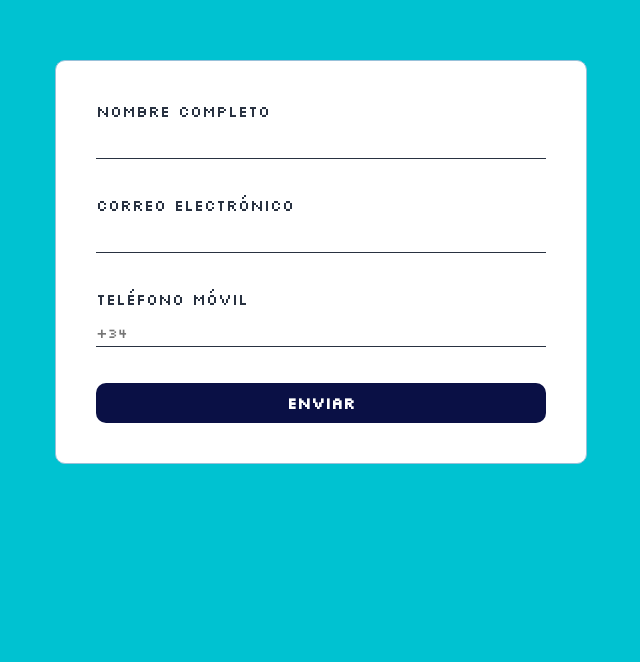
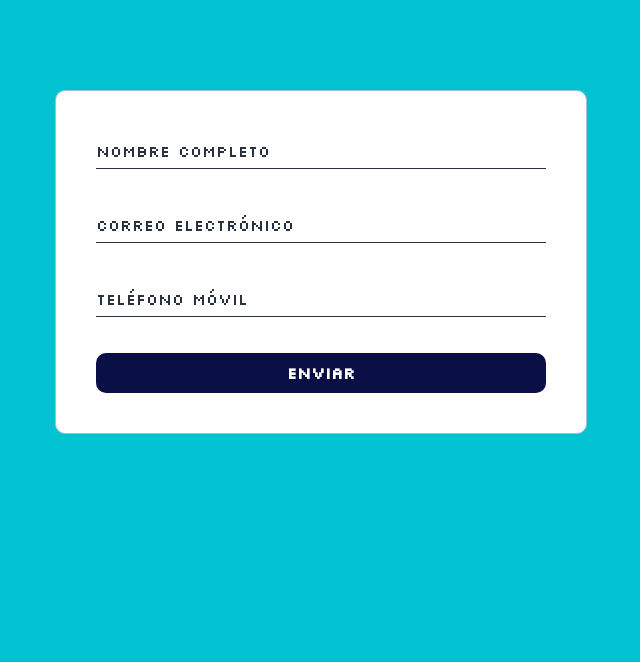
Before and after one commit to ricardopajarito/react-examples, a React (Create React App) app: page / in a window 1280 px wide. Shown: the part 138-800 px from the top of the page, without its empty margins (319-959 px from the left). Built offline with nearby package versions, Linux system fonts and the light colour scheme; no server answers.

Commit message:
Feat: input material con css

```diff
--- a/src/components/Formulario/index.css
+++ b/src/components/Formulario/index.css
@@ -5,6 +5,7 @@
     --gris: #00C2D1;
     --orange: #EE6C4D;
     --black: #293241;
+    --width: 320px;
 }
 
 .form-container {
@@ -42,9 +43,56 @@ form {
 }
 
 form .row {
-    display: flex;
-    flex-direction: column;
+    position: relative;
     margin-bottom: 20px;
+}
+
+input {
+    width: 100%;
+    display: block;
+    outline: none;
+    border: none;
+    border-bottom: 1px solid var(--black);
+    padding: 10px 0px;
+    font-family: 'Silkscreen', cursive;
+}
+
+.bar {
+    position: relative;
+    display: block;
+    width: 100%;
+}
+
+.bar::before {
+    content: '';
+    height: 2px;
+    width: 0;
+    bottom: 0;
+    position: absolute;
+    background: var(--gris);
+    transition: 300ms ease all;
+    left: 0%;
+}
+
+input:focus ~ label,
+input:valid ~ label {
+    top: -14px;
+    font-size: 10px;
+}
+
+/* input:not(:placeholder-shown) ~ label */
+
+input:focus ~ .bar::before {
+    width: 100%;
+}
+
+label {
+    font-size: 16px;
+    font-weight: normal;
+    position: absolute;
+    pointer-events: none;
+    top: 10px;
+    transition: 300ms ease all;
 }
 
 .btn-form {
@@ -56,14 +104,6 @@ form .row {
     font-size: 16px;
     cursor: pointer;
     border-radius: 10px;
-    font-family: 'Silkscreen', cursive;
-}
-
-input {
-    outline: none;
-    border: none;
-    border-bottom: 1px solid var(--black);
-    padding: 5px 0px;
     font-family: 'Silkscreen', cursive;
 }
 
--- a/src/components/Formulario/index.js
+++ b/src/components/Formulario/index.js
@@ -26,19 +26,22 @@ const Formulario = () => {
         <div className='form-container'>
             <form onSubmit={handleSubmit(onSubmit)}>
                 <div className='row'>
-                    <label htmlFor="name">Nombre completo</label>
-                    <input {...register("name", {
+                    <input
+                        required
+                        {...register("name", {
                         required: messages.req,
                         pattern: {
                             value: patterns.name,
                             message: messages.name
                         }
                     })} />
+                    <span className='bar'></span>
+                    <label htmlFor="name">Nombre completo</label>
                     <p> {errors.name && <span>{errors.name.message}</span>}</p>
                 </div>
                 <div className='row'>
-                    <label htmlFor="mail">Correo electrónico</label>
                     <input
+                        required
                         name="mail"
                         type="text"
                         {...register("mail", {
@@ -48,14 +51,15 @@ const Formulario = () => {
                                 message: messages.mail
                             }
                         })} />
+                    <span className='bar'></span>
+                    <label htmlFor="mail">Correo electrónico</label>
                     <p>{errors.mail && <span>{errors.mail.message}</span>}</p>
                 </div>
                 <div className='row'>
-                    <label htmlFor="phone">Teléfono móvil</label>
                     <input
+                        required
                         name="phone"
                         type="tel"
-                        placeholder="+34"
                         {...register("phone", {
                             required: messages.req,
                             minLength: {
@@ -71,6 +75,8 @@ const Formulario = () => {
                                 message: messages.phone
                             }
                         })} />
+                    <span className='bar'></span>
+                    <label htmlFor="phone">Teléfono móvil</label>
                     <p>{errors.phone && <span>{errors.phone.message}</span>}</p>
                 </div>
                 <button type="submit" className='btn-form'>Enviar</button>
```
